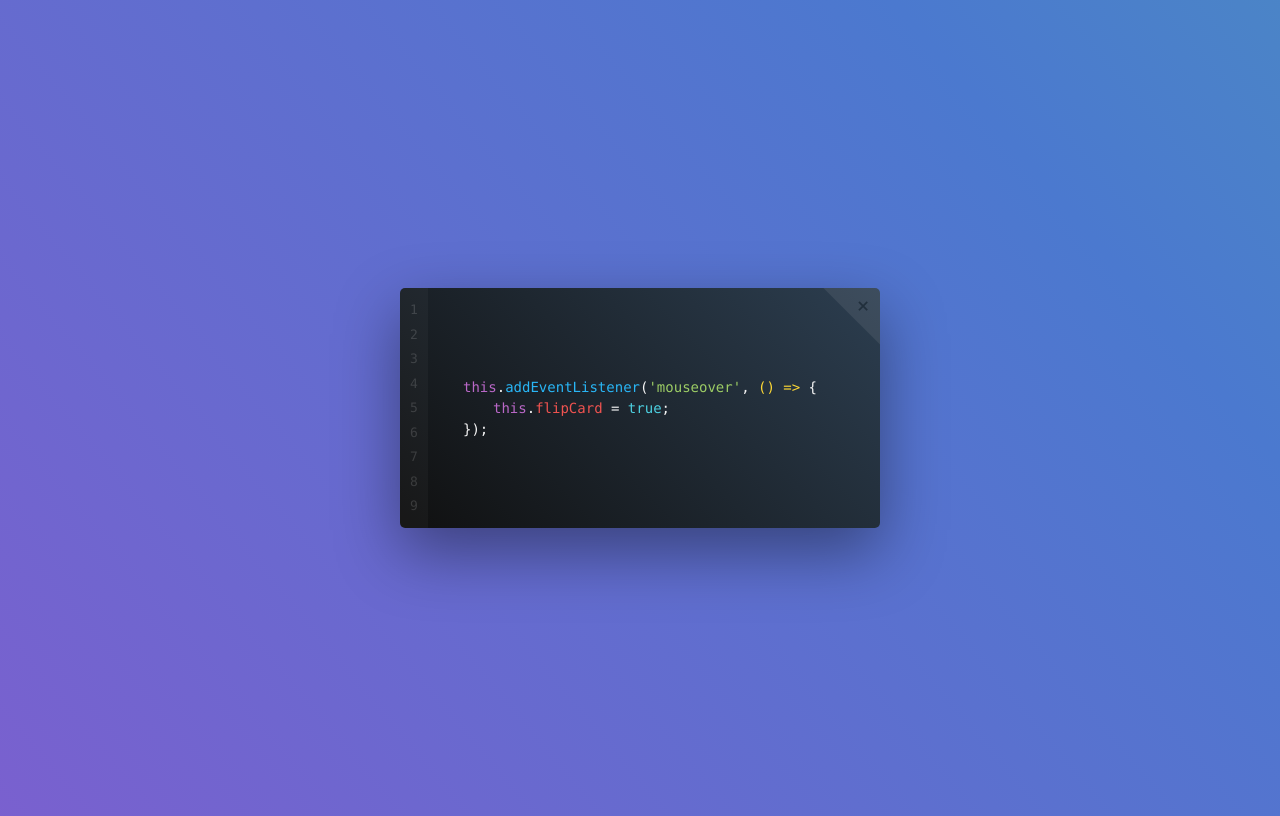
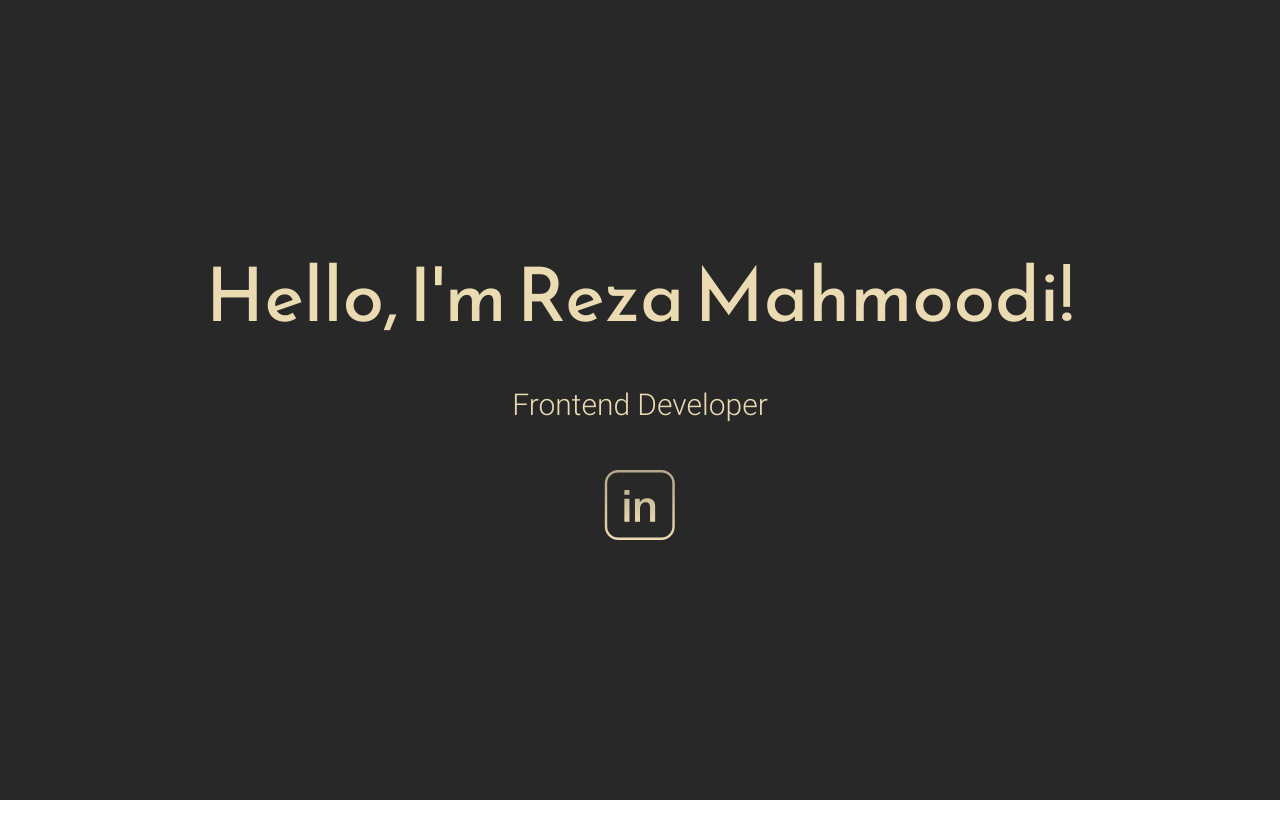
Before and after one commit to reza3vi/reza3vi.github.io, a plain HTML site: page index.html in a window 1280 px wide. Drawn offline with Linux system fonts and the light colour scheme.

Commit message:
update profile

```diff
--- /dev/null
+++ b/assets/css/styles.css
@@ -0,0 +1,59 @@
+*,
+*:before,
+*:after {
+	box-sizing: border-box;
+	outline: none;
+}
+
+@font-face {
+	font-family: "Reem Kufi";
+	font-style: normal;
+	font-weight: normal;
+	src: url("../fonts/reem-kufi.woff2");
+}
+
+@font-face {
+	font-family: "Reem Kufi";
+	font-style: normal;
+	font-weight: 600;
+	src: url("../fonts/reem-kufi-bold.woff2");
+}
+
+html {
+	font-family: "Reem Kufi", sans-serif;
+	font-size: 20px;
+	font-weight: 300;
+	line-height: 1.5;
+	color: #444;
+}
+
+body {
+	padding: 0;
+	margin: 0;
+}
+
+main {
+	display: flex;
+	flex-direction: column;
+	justify-content: center;
+	align-items: center;
+	background-color: #282828;
+	color: #ebdbb2;
+	min-height: 100vh;
+	padding: 0 30px;
+}
+
+.intro {
+	font-size: 3.75em;
+	font-weight: 600;
+}
+
+.tagline {
+	font-size: 1.5rem;
+	margin: 1.5rem;
+	font-weight: 100;
+}
+
+.links .logo {
+	width: 96px;
+}
--- a/index.html
+++ b/index.html
@@ -4,51 +4,23 @@
 	<head>
 		<title>Reza Mahmoodi</title>
 
-		<link rel="stylesheet" href="main.css" />
+		<meta charset="utf-8" />
+		<meta name="viewport" content="width=device-width, initial-scale=1.0, maximum-scale=1.0, user-scalable=no" />
+
+		<link rel="icon" type="image/x-icon" href="assets/images/code.svg" />
+
+		<link rel="stylesheet" href="assets/css/styles.css" />
 	</head>
 	<body>
-		<div class="card">
-			<div class="card-back">
-				<div class="line-numbers">
-					<div>1</div>
-					<div>2</div>
-					<div>3</div>
-					<div>4</div>
-					<div>5</div>
-					<div>6</div>
-					<div>7</div>
-					<div>8</div>
-					<div>9</div> </div
-				><code
-					><span class="variable">const </span><span class="function">aboutMe </span><span class="operator">= </span><span>{</span>
-					<div class="indent"> <span class="property">name</span><span class="operator">: </span><span class="string">'Reza Mahmoodi'</span><span>,</span></div>
-					<div class="indent"> <span class="property">title</span><span class="operator">: </span><span class="string">'Sr. Frontend Developer'</span><span>,</span></div>
-					<div class="indent">
-						<span class="property">contact</span><span class="operator">: </span><span>{</span>
-						<div class="indent"> <span class="property">mobile</span><span class="operator">: </span><span class="string">'+989364545022'</span><span>,</span></div>
-						<div class="indent"> <span class="property">email</span><span class="operator">: </span><span class="string">'en.rezamahmoodi@gmail.com'</span><span>,</span></div>
-						<div class="indent"><span class="property">profile</span><span class="operator">:</span><span class="string">'https://github.com/reza3vi'</span></div
-						><span>}</span> </div
-					><span>}</span></code
-				>
+		<main>
+			<div class="intro">Hello, I'm Reza Mahmoodi!</div>
+			<div class="tagline">Frontend Developer</div>
+
+			<div class="links">
+				<a href="https://www.linkedin.com/in/rezamahmoodi/" target="_blank">
+					<img class="logo" src="assets/images/linkedin.svg" />
+				</a>
 			</div>
-			<div class="card-front">
-				<div class="line-numbers">
-					<div>1</div>
-					<div>2</div>
-					<div>3</div>
-					<div>4</div>
-					<div>5</div>
-					<div>6</div>
-					<div>7</div>
-					<div>8</div>
-					<div>9</div> </div
-				><code
-					><span class="variable">this</span><span>.</span><span class="method">addEventListener</span><span>(</span><span class="string">'mouseover'</span><span>, </span><span class="function">() => </span><span>{ </span>
-					<div class="indent"><span class="variable">this</span><span>.</span><span class="property">flipCard </span><span>= </span><span class="boolean">true</span><span>;</span></div
-					><span>});</span></code
-				>
-			</div>
-		</div>
+		</main>
 	</body>
 </html>
--- a/main.css
+++ /dev/null
@@ -1,147 +0,0 @@
-*,
-*:before,
-*:after {
-	box-sizing: border-box;
-	outline: none;
-}
-
-html {
-	font-family: "Source Sans Pro", sans-serif;
-	font-size: 16px;
-	font-smooth: auto;
-	font-weight: 300;
-	line-height: 1.5;
-	color: #444;
-}
-
-body {
-	position: relative;
-	display: flex;
-	align-items: center;
-	justify-content: center;
-	/* width: 100%; */
-	height: 100vh;
-	overflow: hidden;
-	background: linear-gradient(230deg, rgb(75, 207, 147), rgb(75, 121, 207), rgb(162, 75, 207)) 0% 0% / 300% 300%;
-}
-
-code,
-.card .line-numbers {
-	font-family: "Lucida Console", Monaco, monospace;
-	font-size: 14px;
-}
-
-.card {
-	position: relative;
-	width: 30rem;
-	height: 15rem;
-	perspective: 150rem;
-}
-.card-front,
-.card-back {
-	position: absolute;
-	width: 100%;
-	height: 100%;
-	display: flex;
-	align-items: center;
-	justify-content: center;
-	margin: auto;
-	border-radius: 5px;
-	box-shadow: 0 1.5rem 4rem rgba(0, 0, 0, 0.4);
-	transition: 0.9s cubic-bezier(0.25, 0.8, 0.25, 1);
-	backface-visibility: hidden;
-	overflow: hidden;
-}
-.card-front:before,
-.card-front:after,
-.card-back:before,
-.card-back:after {
-	position: absolute;
-}
-.card-front:before,
-.card-back:before {
-	top: -40px;
-	right: -40px;
-	content: "";
-	width: 80px;
-	height: 80px;
-	background-color: rgba(255, 255, 255, 0.08);
-	transform: rotate(45deg);
-	z-index: 1;
-}
-.card-front:after,
-.card-back:after {
-	content: "+";
-	top: 0;
-	right: 10px;
-	font-size: 24px;
-	transform: rotate(45deg);
-	z-index: 2;
-}
-.card-front {
-	width: 100%;
-	height: 100%;
-	background: linear-gradient(45deg, #101010, #2c3e50);
-}
-.card-front:after {
-	color: #212f3c;
-}
-.card-back {
-	background: linear-gradient(-45deg, #101010, #2c3e50);
-	transform: rotateX(180deg);
-}
-.card-back:after {
-	color: #11181f;
-}
-.card:hover .card-front {
-	transform: rotateX(-180deg);
-}
-.card:hover .card-back {
-	transform: rotateX(0deg);
-}
-.card .line-numbers {
-	position: absolute;
-	top: 0;
-	left: 0;
-	display: flex;
-	flex-direction: column;
-	align-items: center;
-	justify-content: center;
-	height: 100%;
-	margin: 0;
-	padding: 0 10px;
-	background-color: rgba(255, 255, 255, 0.03);
-	font-size: 13px;
-}
-.card .line-numbers > div {
-	padding: 2.5px 0;
-	opacity: 0.15;
-}
-.card code,
-.card .line-numbers {
-	color: whitesmoke;
-}
-.card .indent {
-	padding-left: 30px;
-}
-.card .operator {
-	color: #4dd0e1;
-}
-.card .string {
-	color: #9ccc65;
-}
-.card .variable {
-	color: #ba68c8;
-}
-.card .property {
-	color: #ef5350;
-}
-.card .method {
-	color: #29b6f6;
-}
-.card .function {
-	color: #fdd835;
-}
-.card .boolean {
-	color: #4dd0e1;
-}
```
Also changed, not shown: assets/fonts/reem-kufi-bold.woff2 (added), assets/fonts/reem-kufi.woff2 (added), assets/images/code.svg (added), assets/images/linkedin.svg (added), 1 other file.
